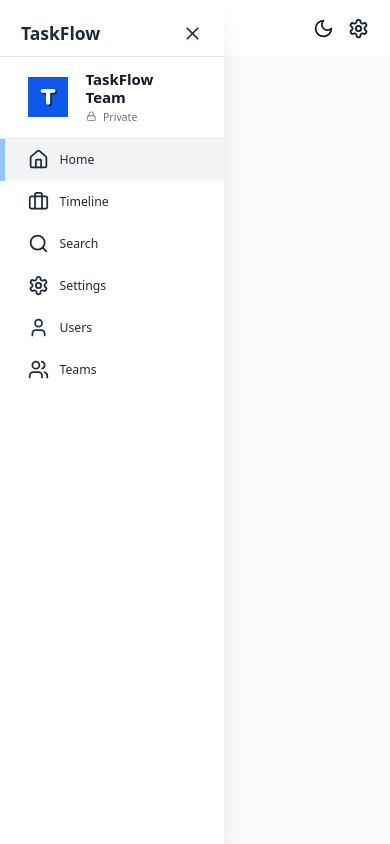
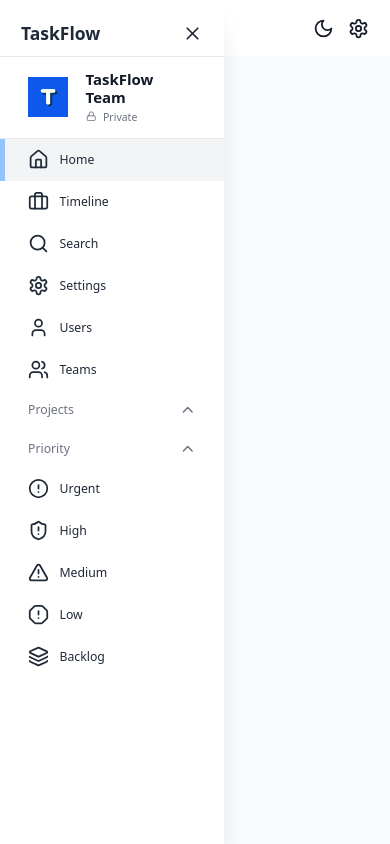
Before and after one commit to iamfitsum/TaskFlow, a Next.js app in the folder client/: page / in a window 390 px wide. Built offline with nearby package versions, Linux system fonts and the light colour scheme; no server answers.

Commit message:
Added responsive sidebar + Fixed sidebar dark theme

```diff
--- a/client/src/app/globals.css
+++ b/client/src/app/globals.css
@@ -15,6 +15,6 @@
     height: 100%;
     width: 100%;
     @apply text-sm;
-    @apply bg-gray-500;
-    @apply text-gray-900;
+    @apply bg-white;
+    @apply dark:bg-black;
 }
--- a/client/src/components/Sidebar.tsx
+++ b/client/src/components/Sidebar.tsx
@@ -1,6 +1,23 @@
 "use client";
 
-import { Briefcase, Home, LockIcon, LucideIcon, Search, Settings, User, Users, X } from "lucide-react";
+import {
+  AlertCircle,
+  AlertOctagon,
+  AlertTriangle,
+  Briefcase,
+  ChevronDown,
+  ChevronUp,
+  Home,
+  Layers3,
+  LockIcon,
+  LucideIcon,
+  Search,
+  Settings,
+  ShieldAlert,
+  User,
+  Users,
+  X,
+} from "lucide-react";
 import Image from "next/image";
 import Link from "next/link";
 import { usePathname } from "next/navigation";
@@ -39,7 +56,7 @@
           )}
         </div>
         {/* Team */}
-        <div className="flex items-center gap-5 border-y-[1.5px] border-gray-200 px-8 py-4 dark:bg-gray-700">
+        <div className="flex items-center gap-5 border-y-[1.5px] border-gray-200 px-8 py-4 dark:border-gray-700">
           <Image src="/logo.png" alt="Logo" width={40} height={40} />
           <div>
             <h3 className="text-[15px] font-bold dark:text-gray-200">
@@ -60,6 +77,55 @@
           <SidebarLink icon={User} label="Users" href="/users" />
           <SidebarLink icon={Users} label="Teams" href="/teams" />
         </nav>
+
+        <button
+          onClick={() => setShowProjects((prev) => !prev)}
+          className="flex w-full items-center justify-between px-8 py-3 text-gray-500"
+        >
+          <span>Projects</span>
+          {showProjects ? (
+            <ChevronUp className="h-5 w-5" />
+          ) : (
+            <ChevronDown className="h-5 w-5" />
+          )}
+        </button>
+
+        <button
+          onClick={() => setShowPriority((prev) => !prev)}
+          className="flex w-full items-center justify-between px-8 py-3 text-gray-500"
+        >
+          <span className="">Priority</span>
+          {showPriority ? (
+            <ChevronUp className="h-5 w-5" />
+          ) : (
+            <ChevronDown className="h-5 w-5" />
+          )}
+        </button>
+        {showPriority && (
+          <>
+            <SidebarLink
+              icon={AlertCircle}
+              label="Urgent"
+              href="/priority/urgent"
+            />
+            <SidebarLink
+              icon={ShieldAlert}
+              label="High"
+              href="/priority/high"
+            />
+            <SidebarLink
+              icon={AlertTriangle}
+              label="Medium"
+              href="/priority/medium"
+            />
+            <SidebarLink icon={AlertOctagon} label="Low" href="/priority/low" />
+            <SidebarLink
+              icon={Layers3}
+              label="Backlog"
+              href="/priority/backlog"
+            />
+          </>
+        )}
       </div>
     </div>
   );
--- a/client/tailwind.config.ts
+++ b/client/tailwind.config.ts
@@ -24,9 +24,9 @@
           400: "#60a5fa",
           500: "#3b82f6",
         },
-        "dark-bg": "101214",
-        "dark-secondary": "1d1f21",
-        "dark-teritary": "3b3d40",
+        "dark-bg": "#101214",
+        "dark-secondary": "#1d1f21",
+        "dark-teritary": "#3b3d40",
         "blue-primary": "#0275ff",
         "stroke-dark": "#2d3135",
         background: "var(--background)",
```
